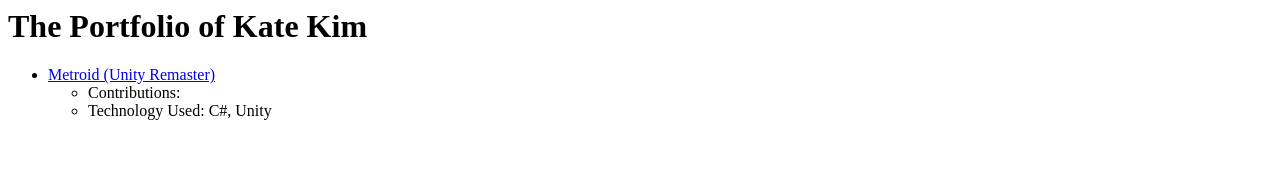
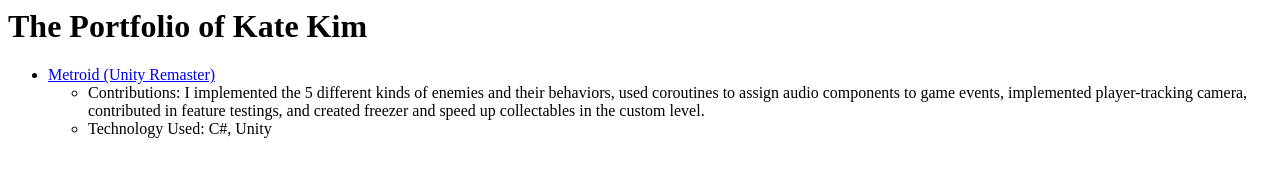
Before and after one commit to katehrkim/494_p1_metroid, a plain HTML site: page index.html in a window 1280 px wide. Drawn offline with Linux system fonts and the light colour scheme.

Commit message:
Added contributions

```diff
--- a/index.html
+++ b/index.html
@@ -2,5 +2,5 @@
 <ul>
   <li><a href="https://katehrkim.itch.io/metroid">Metroid (Unity Remaster)</a></li>
   <ul>
-    <li>Contributions: </li>
+    <li>Contributions: I implemented the 5 different kinds of enemies and their behaviors, used coroutines to assign audio components to game events, implemented player-tracking camera, contributed in feature testings, and created freezer and speed up collectables in the custom level.</li>
     <li>Technology Used: C#, Unity</li>
```
